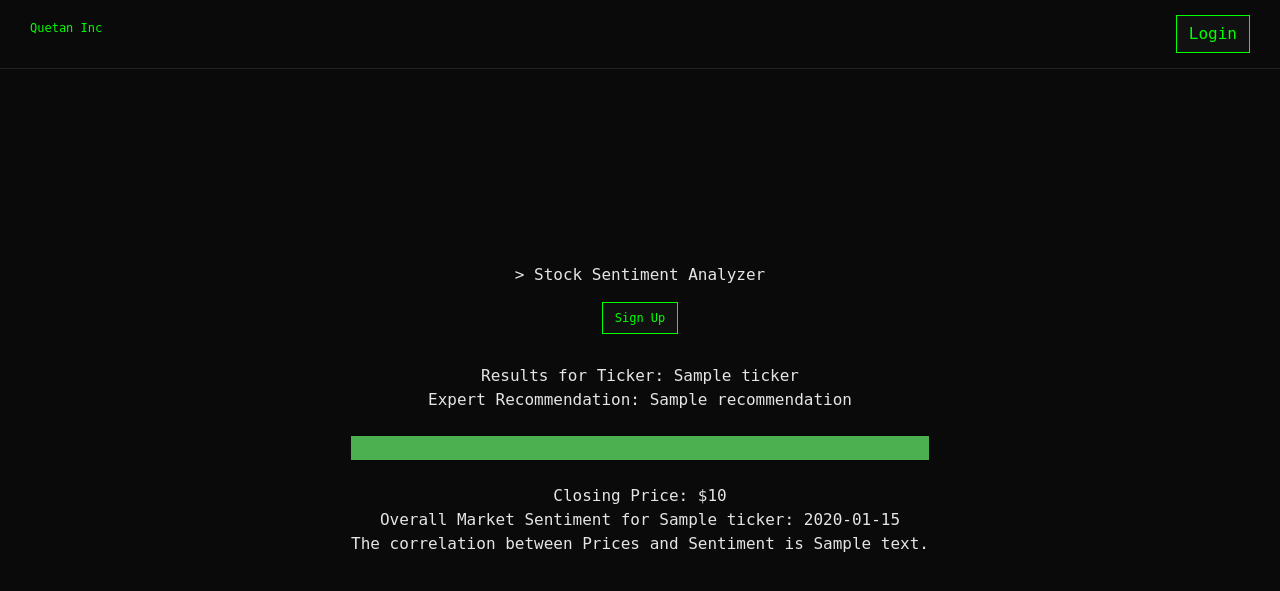
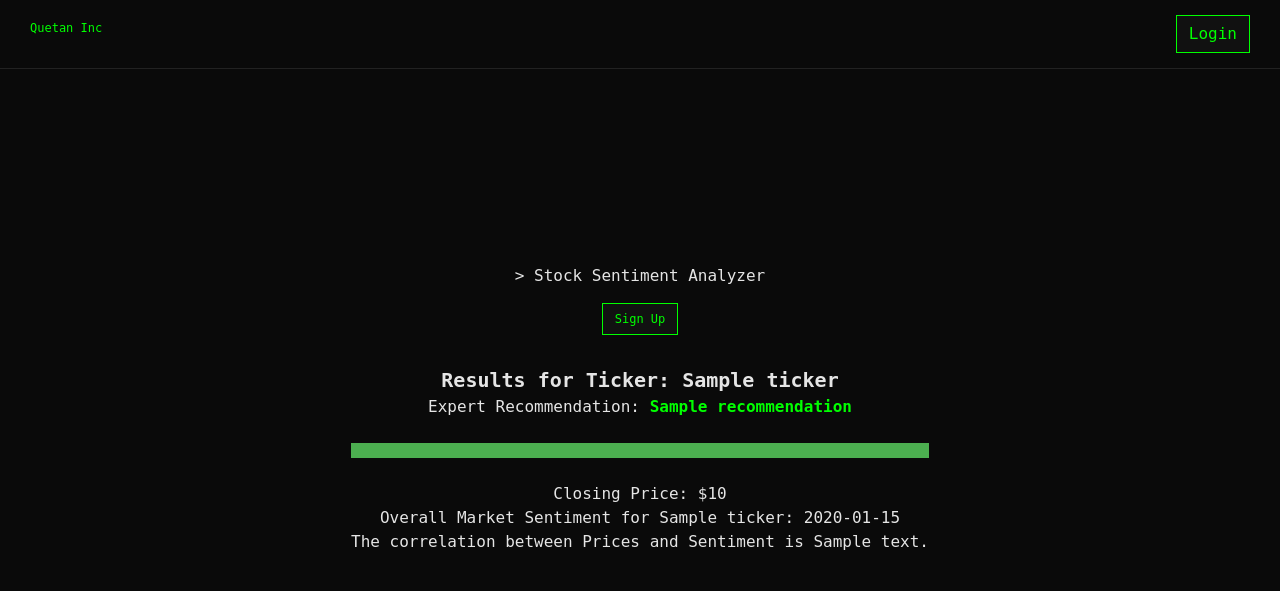
Before and after one commit to anmolbaidwan/Stock-Sentiment-Tracker, a Flask app: template templates/index.html in a window 1280 px wide. Shown: the top 591 px of the page. Run offline with Flask 3, Linux system fonts and the light colour scheme; the template is opened without the code that fills it: most values are stand-ins (such as "Sample title", 1, 10 or a date in 2020).

Commit message:
Update index.html

```diff
--- a/templates/index.html
+++ b/templates/index.html
@@ -141,10 +141,10 @@ a {
             {% if result.error %}
                 <div class="error">{{ result.error }}</div>
             {% else %}
-                <div>Results for Ticker: {{ result.ticker }}</div>
-                <div>Expert Recommendation: {{ result.recommendation }}</div><br>
+                <div style="font-size: x-large; font-weight: bold;">Results for Ticker: {{ result.ticker }}</div>
+                <div>Expert Recommendation: <span style="color: #0f0; font-weight: bolder;">{{ result.recommendation }}</span></div><br>
                 <div class="w3-light-grey">
-                    <div class="w3-green" style="height:24px;width:{{result.bar}}%"></div>
+                    <div class="w3-green" style="height:15px;width:{{result.bar}}%"></div>
                   </div><br>
                 <div>Closing Price: ${{ result.price }}</div>
                 <div>Overall Market Sentiment for {{ result.ticker }}: {{ result.sentiment }}</div>
```
